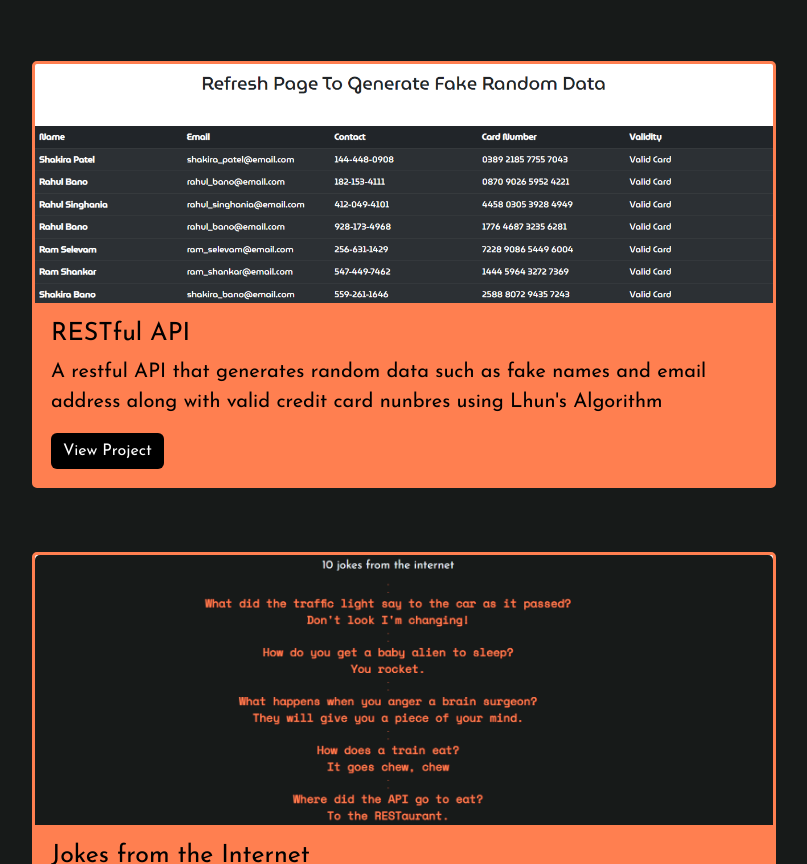
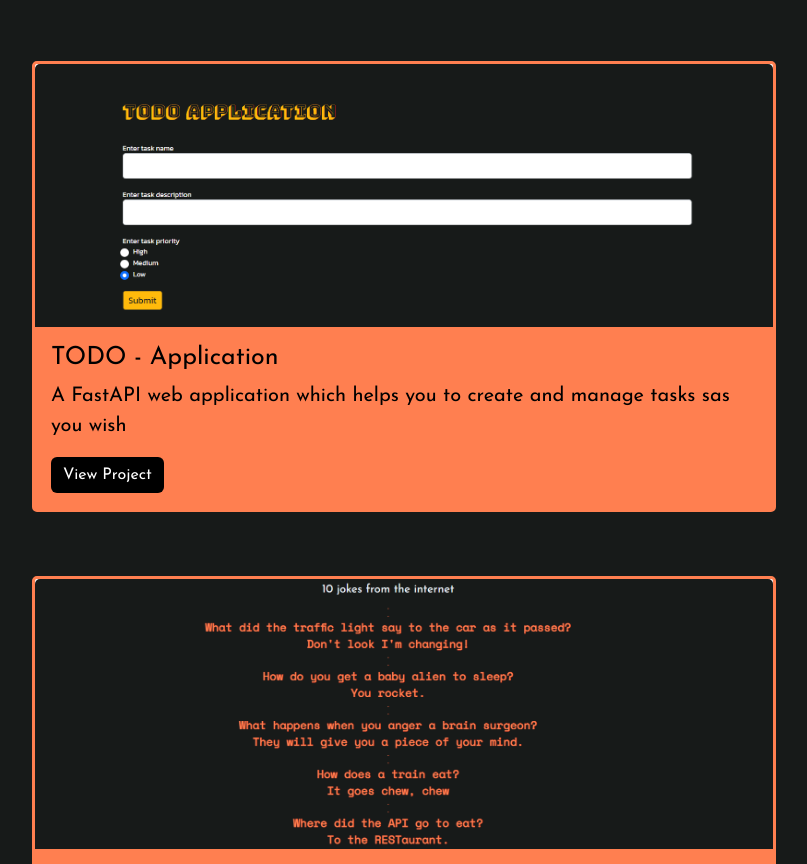
Before and after one commit to sladewilson948/sladewilson948.github.io, a plain HTML site: page projects.html in a window 1280 px wide. Shown: the part 1763-2627 px from the top of the page, without its empty margins (236-1043 px from the left). Drawn offline with nearby package versions, Linux system fonts and the light colour scheme; a web font is replaced by a local one.

Commit message:
Update projects.html

```diff
--- a/projects.html
+++ b/projects.html
@@ -82,11 +82,11 @@
       </div>
       <br>
       <div class="card">
-        <img class="card-img-top" src="random.png" alt="Card image cap">
+        <img class="card-img-top" src="Todo.png" alt="Card image cap">
         <div class="card-body" style="color: black;">
-          <h5 class="card-title">RESTful API</h5>
-          <p class="card-text">A restful API that generates random data such as fake names and email address along with valid credit card nunbres using Lhun's Algorithm</p>
-          <a href="https://random-data-generator-flaskapp.herokuapp.com/" target="_blank" class="btn btn-primary" style="background-color: black; border: none;">View Project</a>
+          <h5 class="card-title">TODO - Application</h5>
+          <p class="card-text">A FastAPI web application which helps you to create and manage tasks sas you wish</p>
+          <a href="https://fast-api-todo-app.up.railway.app/" target="_blank" class="btn btn-primary" style="background-color: black; border: none;">View Project</a>
         </div>
       </div>
       <br>
```
